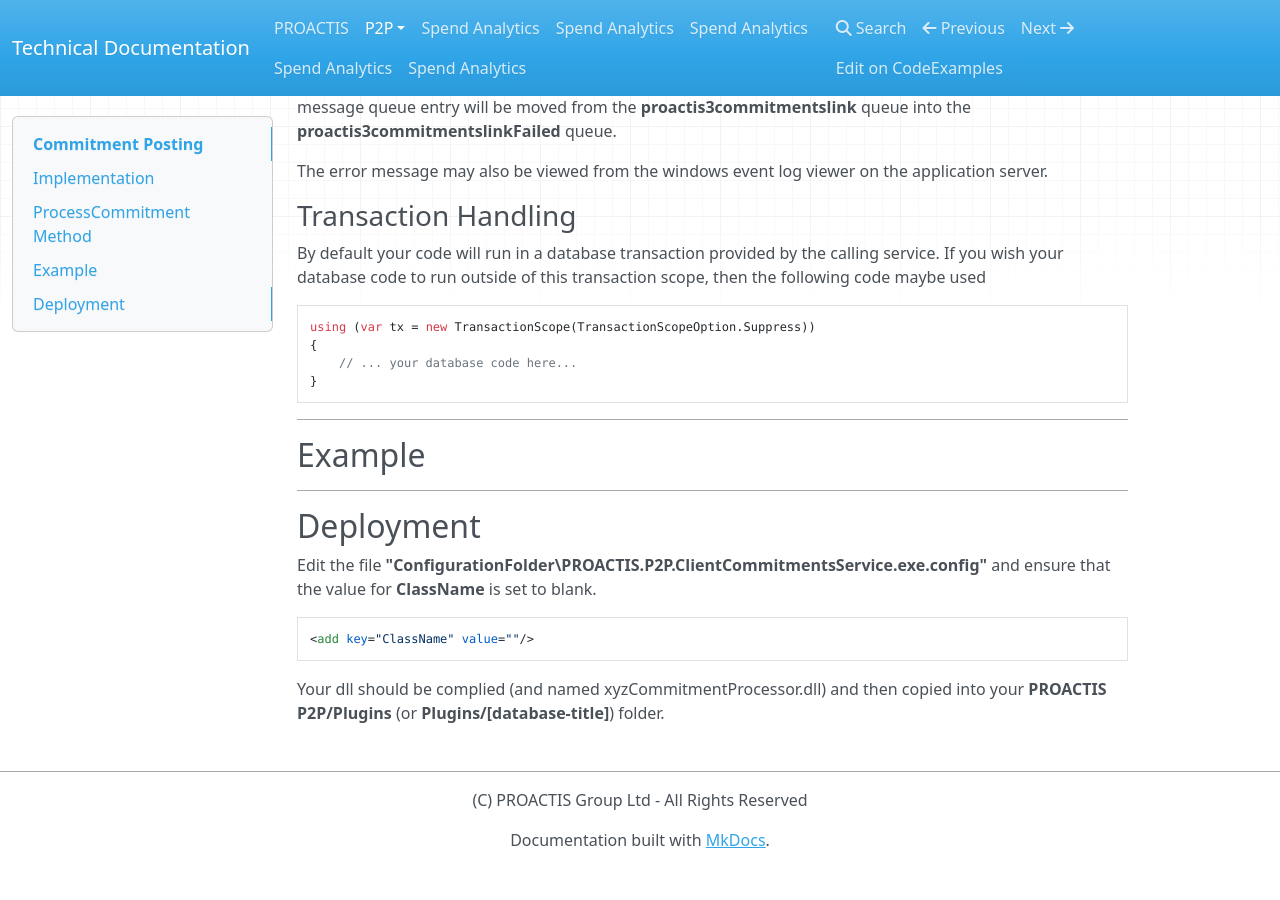
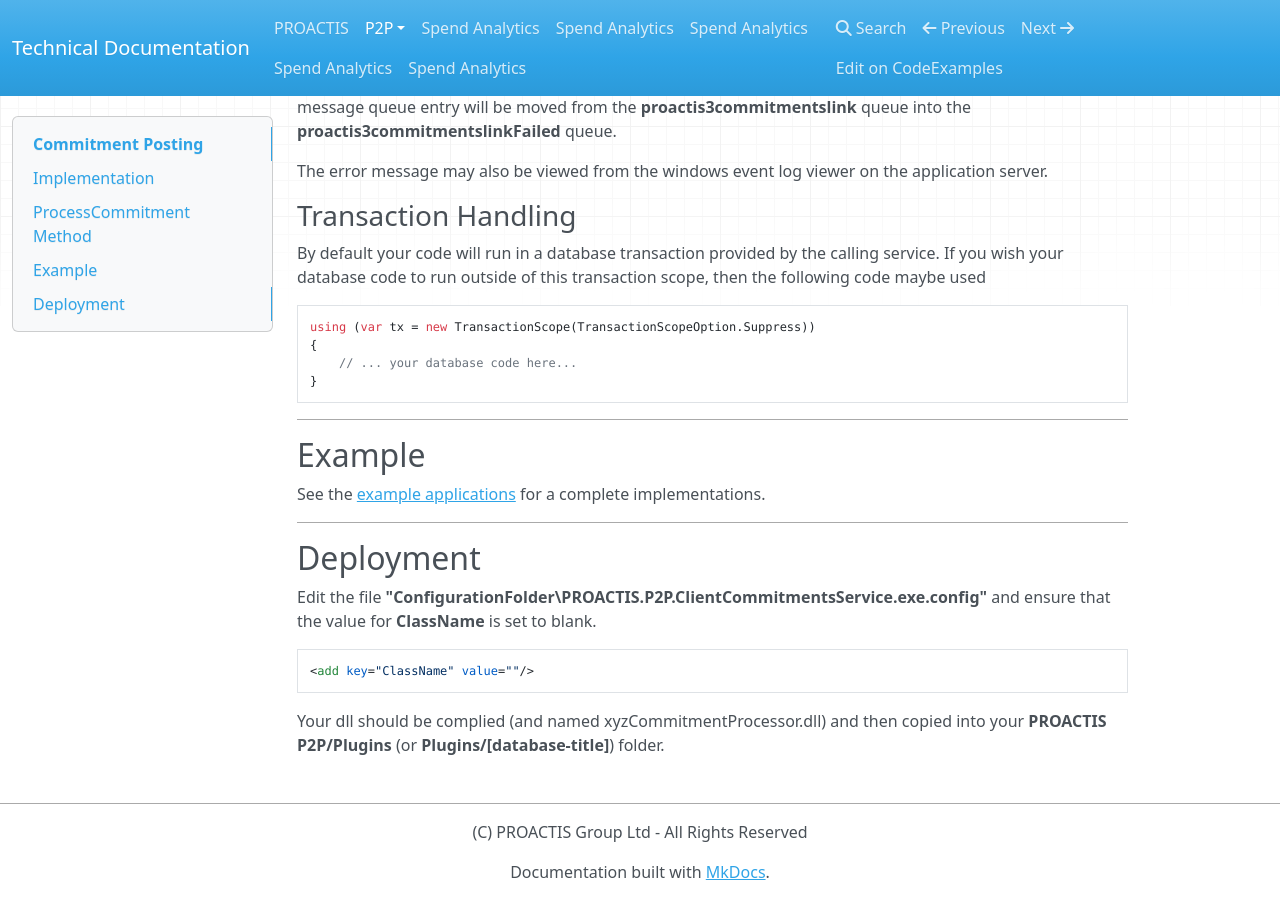
Before and after one commit to proactis-documentation/documentation-source, an MkDocs documentation site: the page built from docs/p2p/commitments.md, in a window 1280 px wide and 900 px high, scrolled down 1183 px. Built offline with MkDocs 1.6.1, drawn with Linux system fonts in a browser that asks for light colours; nearby versions of some CDN libraries; old or Windows-style settings are respelled for this version of MkDocs; before the commit the page ends 2051 px from its top, so only the background shows below that.

Commit message:
Commitments

```diff
--- a/docs/p2p/commitments.md
+++ b/docs/p2p/commitments.md
@@ -60,8 +60,8 @@
 ---
 
 ## Example
-<!--
-See the [example application](https://github.com/proactis-documentation/ExampleApplications/tree/master/P2P/Nominal%20Validation) for a complete implementation.-->
+
+See the [example applications](https://github.com/proactis-documentation/ExampleApplications/tree/master/P2P/Commitments) for a complete implementations.
 
 ---
 
```
